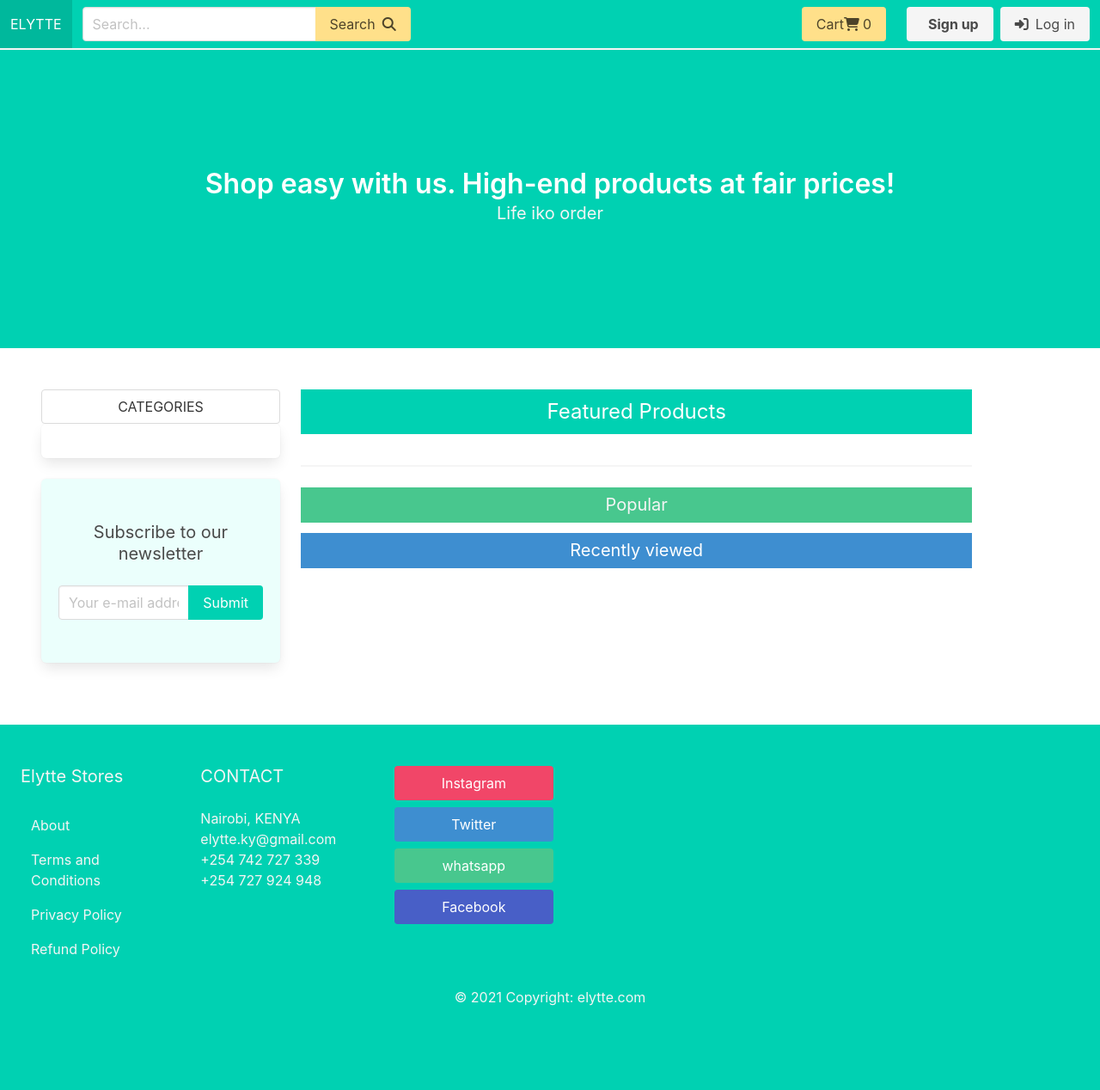
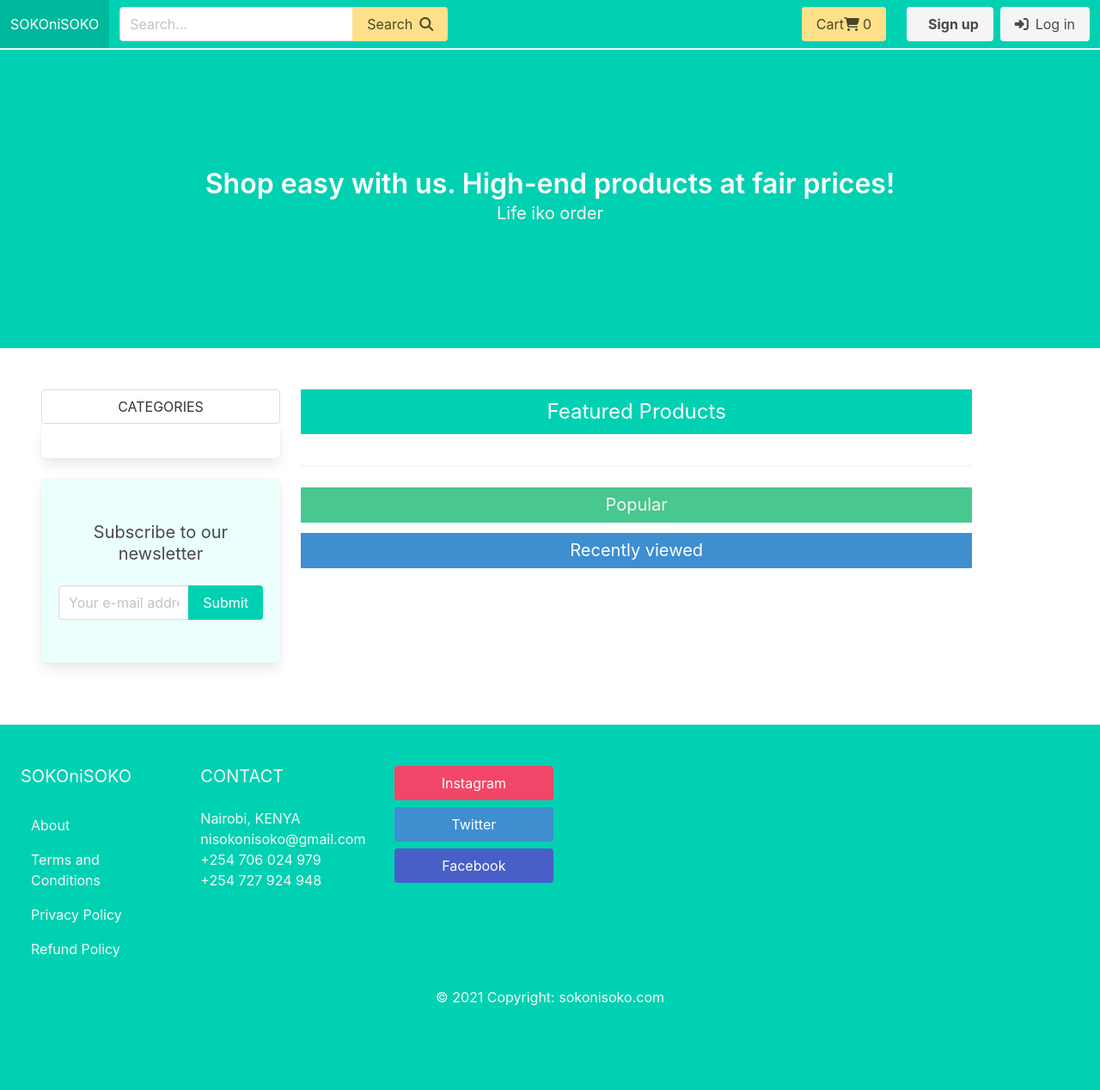
Before and after one commit to dyvyd-ky/elytte2, a Django app: page / in a window 1280 px wide. Shown: the whole page at 86% size. Run offline with Django 3.2, Linux system fonts and the light colour scheme; data that the repository does not hold is empty; some libraries are stand-ins or nearby versions.

Commit message:
sokonisoko

```diff
--- a/apps/core/templates/frontpage.html
+++ b/apps/core/templates/frontpage.html
@@ -4,7 +4,7 @@
 	<head>
 		<meta charset="utf-8">
 		<meta name="viewport" content="width=device-width, initial-scale=1">
-		<title>Welcome Elytte Stores</title>
+		<title>Welcome to SokoNiSoko</title>
 		<link rel="stylesheet" href="https://cdn.jsdelivr.net/npm/bulma@0.9.0/css/bulma.min.css">
 		<link rel="stylesheet" href="{% static 'main.css' %}">
 		<script src="https://cdn.jsdelivr.net/npm/vue/dist/vue.js"></script>
@@ -14,7 +14,7 @@
 	<body class="has-navbar-fixed-top">
 		<nav class="navbar is-fixed-top is-primary has-shadow" id="navbarapp">
 			<div class="navbar-brand">
-				<a class="navbar-item" href="{% url 'frontpage' %}">ELYTTE</a>
+				<a class="navbar-item" href="{% url 'frontpage' %}">SOKOniSOKO</a>
                 <div class="column is-2 is-hidden-desktop is-hidden-widescreen is-hidden-fullhd">
                     <a href="{% url 'cart' %}" class="button is-warning">Cart <i class="fas fa-shopping-cart mr-1"></i>[[ numItems ]]</a>
                 </div>
@@ -175,7 +175,7 @@
 			<div class="columns is-grouped-centered">
 
 				<div class="column is-2">
-					<h2 class="subtitle has-text-light">Elytte Stores</h2>
+					<h2 class="subtitle has-text-light">SOKOniSOKO</h2>
 
 					<a href="{% url 'about' %}" class="navbar-item has-text-light">About</a>
 					<a href="{% url 'terms' %}" class="navbar-item has-text-light">Terms and Conditions</a>
@@ -185,25 +185,25 @@
 				<div class="column is-2">
 					<h2 class="subtitle has-text-light">CONTACT</h2>
 					<p class="has-text-light">Nairobi, KENYA</p>
-					<p class="has-text-light">elytte.ky@gmail.com</p>
-					<p class="has-text-light">+254 742 727 339</p>
+					<p class="has-text-light">nisokonisoko@gmail.com</p>
+					<p class="has-text-light">+254 706 024 979</p>
 					<p class="has-text-light">+254 727 924 948</p>
 
 				</div>
 
 				<div class="column is-2 mx-4">
 					<ul>
-							<li><a class="button is-danger is-fullwidth mb-2" href="#">Instagram</a></li>
-							<li><a class="button is-info is-fullwidth mb-2" href="#"> Twitter</a></li>
-							<li><a class="button is-success is-fullwidth mb-2" href="#">whatsapp</a></li>
-							<li><a class="button is-link is-fullwidth" href="#">Facebook</a></li>
+						<li><a class="button is-danger is-fullwidth mb-2" href="http://instagram.com/nisokonisoko">Instagram</a></li>
+						<li><a class="button is-info is-fullwidth mb-2" href="http://twitter.com/nisokonisoko"> Twitter</a></li>
+
+						<li><a class="button is-link is-fullwidth" href="http://web.facebook.com/nisokonisoko">Facebook</a></li>
 					</ul>
 				</div>
 
 
 			</div>
 			<div class="is-12 has-text-centered has-text-light">
-				© 2021 Copyright: elytte.com
+				© 2021 Copyright: sokonisoko.com
 			</div>
 		</footer>
 		<script src="https://unpkg.com/vuex@3.5.1/dist/vuex.js"></script>
--- a/elytte2/settings.py
+++ b/elytte2/settings.py
@@ -26,7 +26,7 @@ SECRET_KEY = 'pn)-&b6%y0#j1uad)&%0h-4za-f1ic16@q=#3=(len!7h)++o_'
 # SECURITY WARNING: don't run with debug turned on in production!
 DEBUG = False
 
-ALLOWED_HOSTS = ['128.199.222.115', 'elytte.com', 'www.elytte.com']
+ALLOWED_HOSTS = ['128.199.222.115', 'sokonisoko.com', 'www.sokonisoko.com','elytte.com', 'www.elytte.com']
 
 EMAIL_HOST = 'localhost'
 EMAIL_PORT = 1025
```
Also changed, not shown: apps/core/templates/base.html (+10 -10 lines).
